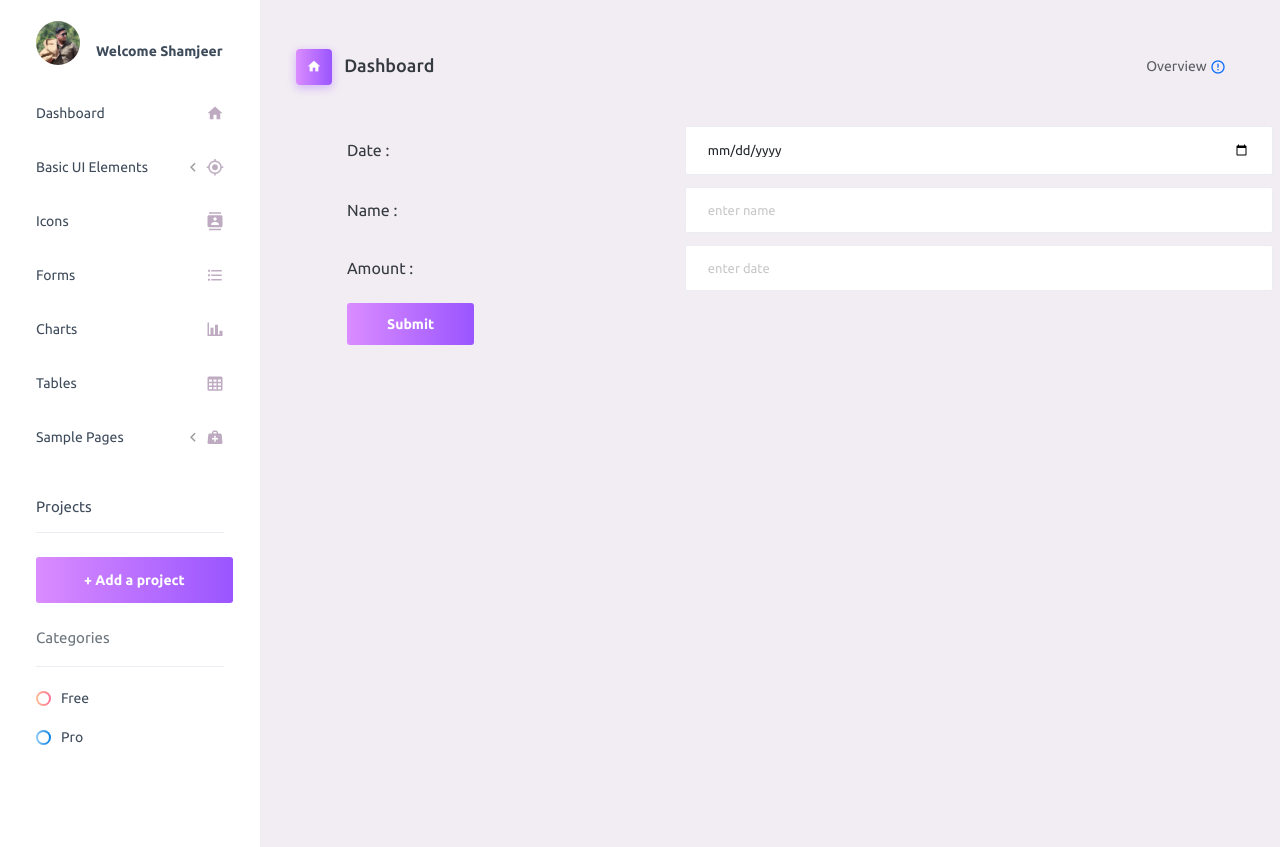
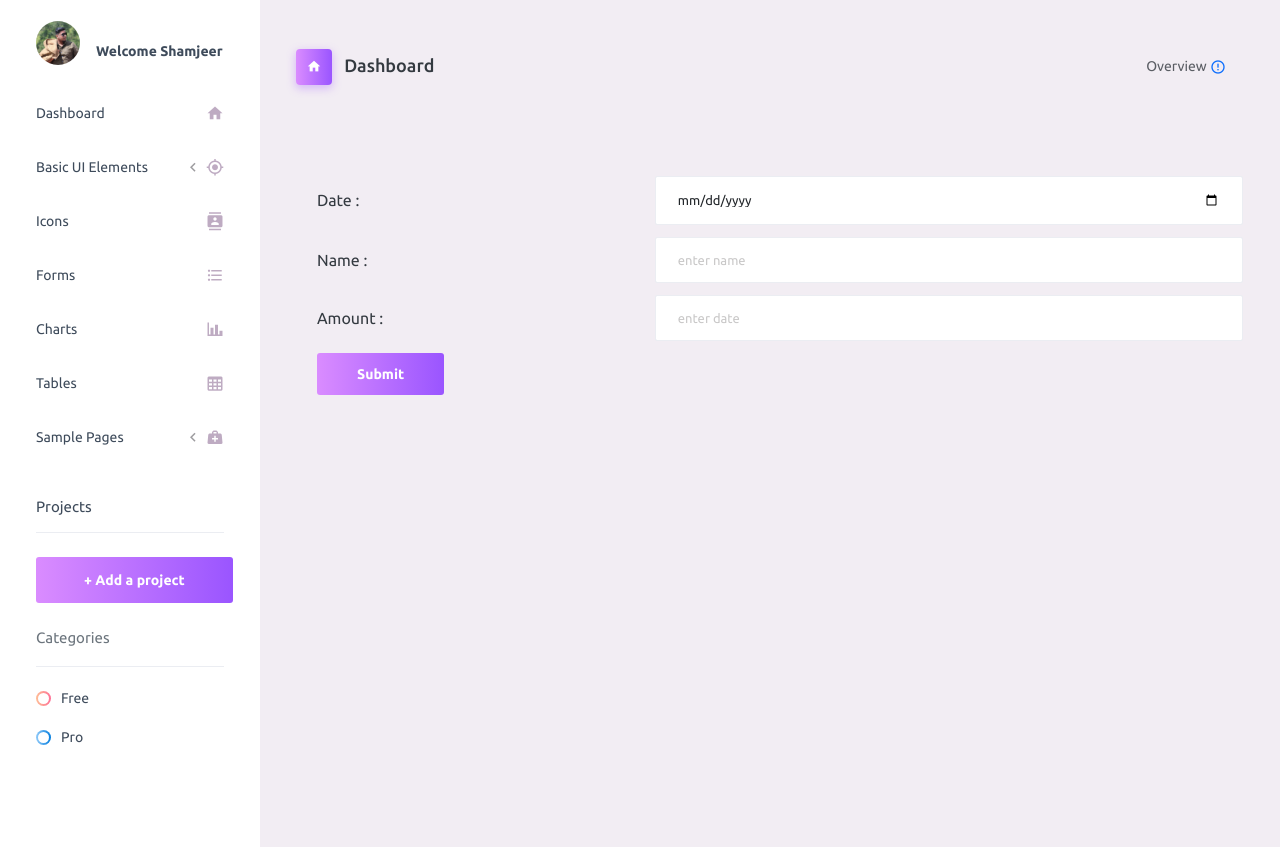
Before and after one commit to Mohammed-Rifad/riders, a Django app: page /dashboard in a window 1280 px wide. Shown: the part 70-917 px from the top of the page. Run offline with Django 4.2, Linux system fonts and the light colour scheme; some libraries are stand-ins or nearby versions.

Commit message:
expense added

```diff
--- a/riders_admin/templates/add_expense.html
+++ b/riders_admin/templates/add_expense.html
@@ -285,7 +285,7 @@
             </div>
             <div class="row">
 
-                <table style="border-spacing: 10px;border-collapse: separate;margin-left: 40px;">
+                <table style="border-spacing: 10px;border-collapse: separate;margin-left: 10px;position: relative;top: 50px;">
                     <tr>
                         <td>Date : </td>
                         <td><input class="form-control" type="date" placeholder="select date" name="dt" id="dt"></td>
```
